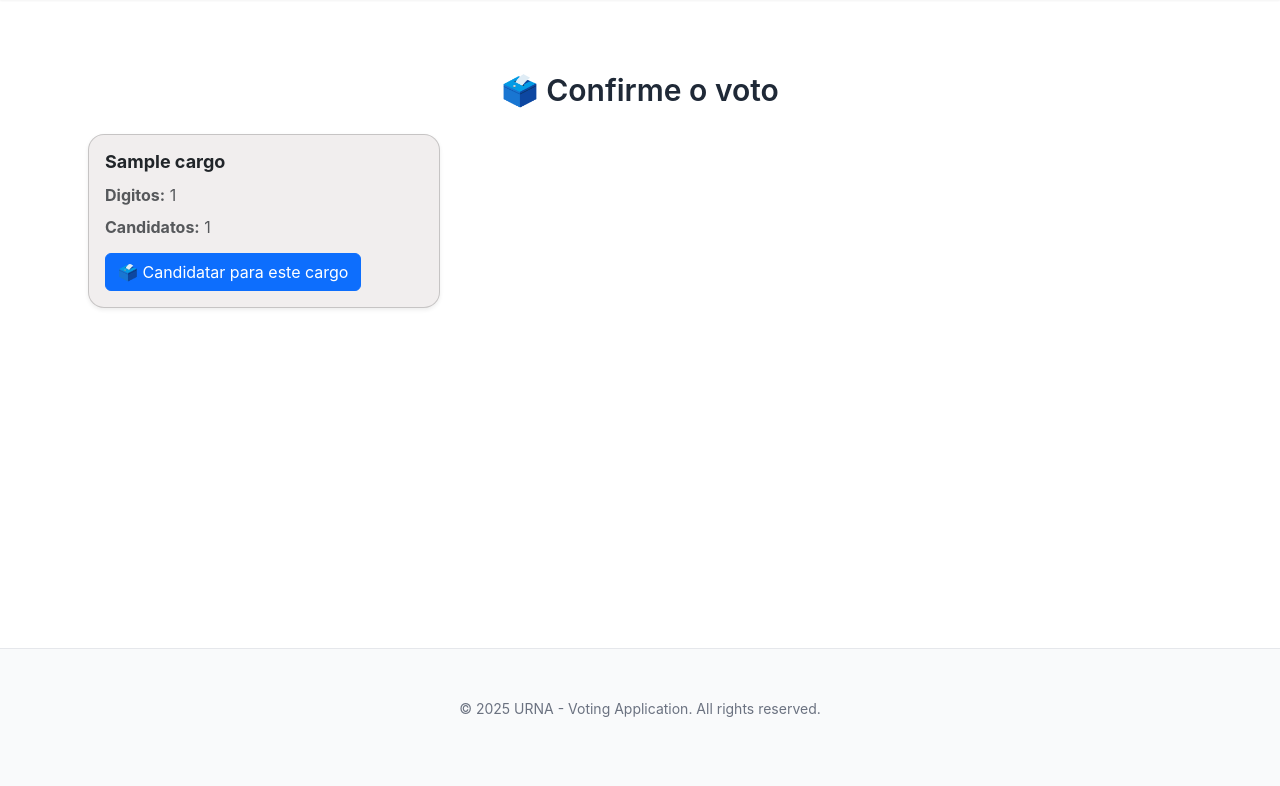
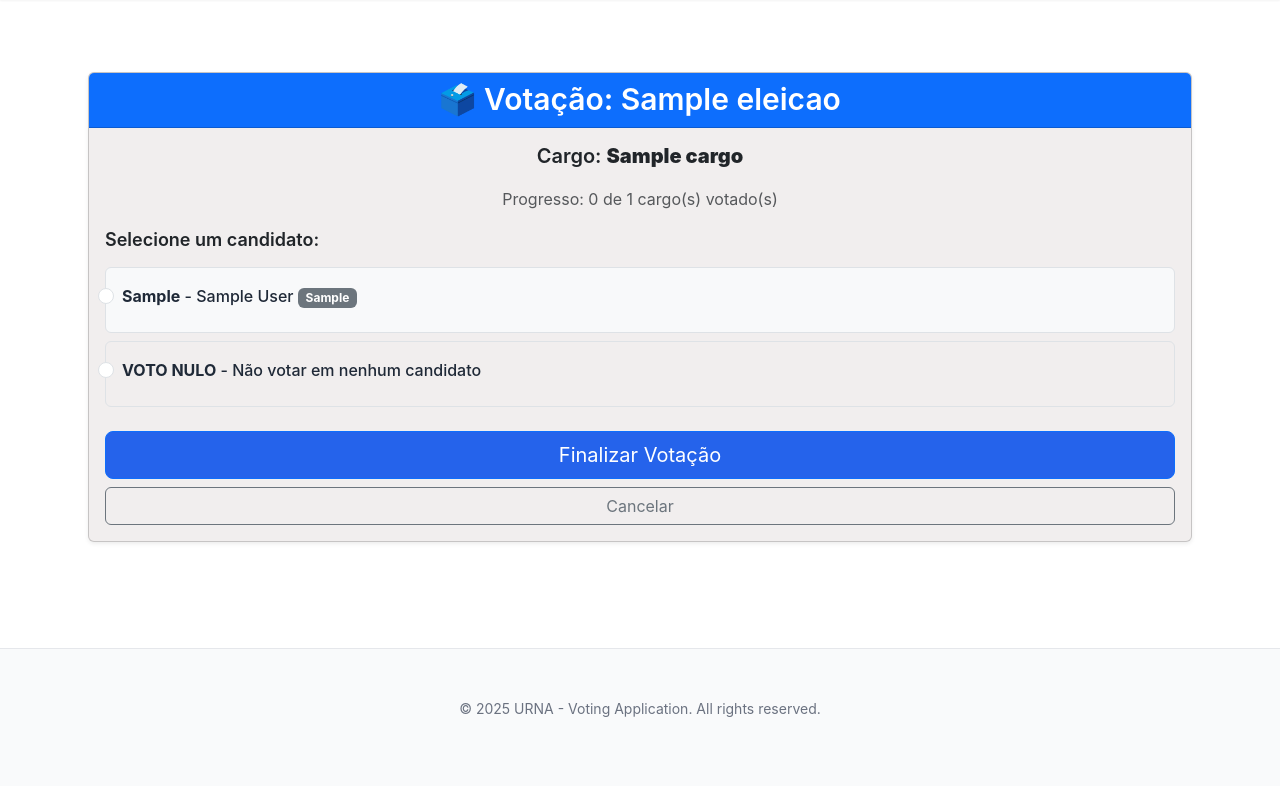
Before and after one commit to Junior-Rosa/urna-eletronica, a Django app: page /votar/1/ in a window 1280 px wide. Shown: the part 88-874 px from the top of the page. Run offline with Django 5.2, Linux system fonts and the light colour scheme; a user stored in the database is signed in; tables that the repository leaves empty hold one stand-in row (values such as "Sample post").

Commit message:
refactor: changed voting process for a step by step using browser session

```diff
--- a/src/urna/templates/votar.html
+++ b/src/urna/templates/votar.html
@@ -1,11 +1,99 @@
 {% extends '_partials/base.html' %}
-{% load static%}
+{% load static %}
 {% block title %} - Voto{% endblock %}
-{% block extra_head%}
+{% block extra_head %}
 <link rel="stylesheet" href="{% static 'css/index.css' %}">
-{% endblock %}{% block content %}
+{% endblock %}
+
+{% block content %}
 <div class="container mt-4">
-    <h2 class="mb-4 mt-4  text-center">🗳️ Confirme o voto</h2>
-        {% include '_partials/card_cargos.html' with cargos=cargos eleicao=eleicao %}
+    {% if voting_complete %}
+        <div class="alert alert-success text-center" role="alert">
+            <h2>✅ Votação Concluída!</h2>
+            <p>Você votou em todos os cargos da eleição <strong>{{ eleicao.nome }}</strong>.</p>
+            <a href="{% url 'index' %}" class="btn btn-primary mt-3">Voltar para Início</a>
+        </div>
+    {% else %}
+        <div class="card shadow-sm">
+            <div class="card-header bg-primary text-white">
+                <h2 class="mb-0 text-center">🗳️ Votação: {{ eleicao.nome }}</h2>
+            </div>
+            <div class="card-body">
+                <div class="mb-3">
+                    <h4 class="text-center">Cargo: <strong>{{ cargo.nome }}</strong></h4>
+                    <p class="text-center text-muted">
+                        Progresso: {{ request.session.cargos_votados|default:0 }} de {{ total_cargos }} cargo(s) votado(s)
+                    </p>
+                </div>
+
+                <form method="POST" action="{% url 'votar' eleicao.pk %}">
+                    {% csrf_token %}
+
+                    {# Hidden fields for the form #}
+                    <input type="hidden" name="eleicao" value="{{ eleicao.pk }}">
+                    <input type="hidden" name="cargo" value="{{ cargo.pk }}">
+                    <input type="hidden" name="eleitor" value="{{ request.user.eleitor.pk }}">
+
+                    <div class="mb-4">
+                        <h5 class="mb-3">Selecione um candidato:</h5>
+
+                        {% if cargo.candidatos.all %}
+                            {% for candidato in cargo.candidatos.all %}
+                                <div class="form-check mb-2 p-3 border rounded {% if forloop.counter0|divisibleby:2 %}bg-light{% endif %}">
+                                    <input class="form-check-input"
+                                           type="radio"
+                                           name="candidato"
+                                           id="candidato_{{ candidato.pk }}"
+                                           value="{{ candidato.pk }}"
+                                           required>
+                                    <label class="form-check-label w-100" for="candidato_{{ candidato.pk }}">
+                                        <strong>{{ candidato.numero }}</strong> - {{ candidato.eleitor.user.get_full_name|default:candidato.eleitor.user.username }}
+                                        {% if candidato.partido %}
+                                            <span class="badge bg-secondary">{{ candidato.partido }}</span>
+                                        {% endif %}
+                                    </label>
+                                </div>
+                            {% endfor %}
+
+                            {# Option for blank/null vote #}
+                            <div class="form-check mb-2 p-3 border rounded">
+                                <input class="form-check-input"
+                                       type="radio"
+                                       name="candidato"
+                                       id="candidato_nulo"
+                                       value=""
+                                       required>
+                                <label class="form-check-label w-100" for="candidato_nulo">
+                                    <strong>VOTO NULO</strong> - Não votar em nenhum candidato
+                                </label>
+                            </div>
+                        {% else %}
+                            <div class="alert alert-warning">
+                                Não há candidatos cadastrados para este cargo.
+                            </div>
+                        {% endif %}
+                    </div>
+
+                    {% if form.errors %}
+                        <div class="alert alert-danger">
+                            <strong>Erro ao processar o voto:</strong>
+                            {{ form.errors }}
+                        </div>
+                    {% endif %}
+
+                    <div class="d-grid gap-2">
+                        <button type="submit" class="btn btn-primary btn-lg">
+                            {% if request.session.cargos_votados|default:0|add:1 >= total_cargos %}
+                                Finalizar Votação
+                            {% else %}
+                                Confirmar e Próximo Cargo
+                            {% endif %}
+                        </button>
+                        <a href="{% url 'index' %}" class="btn btn-outline-secondary">Cancelar</a>
+                    </div>
+                </form>
+            </div>
+        </div>
+    {% endif %}
 </div>
 {% endblock %}
--- a/src/urna/views/votacao.py
+++ b/src/urna/views/votacao.py
@@ -75,16 +75,90 @@ class VotoCreateView(LoginRequiredMixin, CreateView):
     template_name = 'votar.html'
     success_url = reverse_lazy('index')
 
+    def setup(self, request, *args, **kwargs):
+        super().setup(request, *args, **kwargs)
+        if self.request.session.get('eleicao_atual') != self.kwargs['pk'] or self.request.session.get('eleicao_atual') is None:
+            self.request.session['eleicao_atual'] = self.kwargs['pk']
+            self.request.session['cargos_votados'] = 0
+            self.request.session['votos_pendentes'] = []
+
     def get_context_data(self, **kwargs):
         context = super().get_context_data(**kwargs)
         pk = self.kwargs['pk']
         context['eleicao'] = Eleicao.objects.get(pk=pk)
-        context['cargos'] = Cargo.objects.filter(eleicao__pk=pk)
+        cargos = Cargo.objects.filter(eleicao__pk=pk).order_by('id')
+        count_cargos = cargos.count()
+
+        cargos_votados = self.request.session.get('cargos_votados', 0)
+
+        if cargos_votados >= count_cargos:
+            context['cargo'] = None
+            context['voting_complete'] = True
+        else:
+            context['cargo'] = cargos[cargos_votados]
+            context['voting_complete'] = False
+
+        context['total_cargos'] = count_cargos
+
         return context
 
     def form_valid(self, form):
-        messages.success(self.request, "Voto computado com sucesso!")
-        return super().form_valid(form)
+        voto_data = {
+            'eleitor_id': form.cleaned_data['eleitor'].id,
+            'cargo_id': form.cleaned_data['cargo'].id,
+            'candidato_id': form.cleaned_data['candidato'].id if form.cleaned_data['candidato'] else None,
+            'eleicao_id': form.cleaned_data['eleicao'].id,
+        }
+
+        # Add vote to pending votes in session
+        votos_pendentes = self.request.session.get('votos_pendentes', [])
+        votos_pendentes.append(voto_data)
+        self.request.session['votos_pendentes'] = votos_pendentes
+
+        # Increment voted positions counter
+        self.request.session['cargos_votados'] += 1
+
+        # Get total number of positions
+        pk = self.kwargs['pk']
+        cargos = Cargo.objects.filter(eleicao__pk=pk)
+        total_cargos = cargos.count()
+
+        # Check if all positions have been voted on
+        if self.request.session['cargos_votados'] >= total_cargos:
+            # Save all votes to database
+            self._save_all_votes()
+            messages.success(self.request, "Todos os votos foram computados com sucesso!")
+            # Clear session data
+            self.request.session['votos_pendentes'] = []
+            self.request.session['cargos_votados'] = 0
+            return self.redirect_to_success()
+        else:
+            messages.success(self.request, "Voto registrado! Prossiga para o próximo cargo.")
+            # Redirect back to the same view to vote for next position
+            return self.redirect_to_next_vote()
+
+    def _save_all_votes(self):
+        """Save all pending votes from session to database."""
+        votos_pendentes = self.request.session.get('votos_pendentes', [])
+
+        for voto_data in votos_pendentes:
+            Voto.objects.create(
+                eleitor_id=voto_data['eleitor_id'],
+                cargo_id=voto_data['cargo_id'],
+                candidato_id=voto_data['candidato_id'],
+                eleicao_id=voto_data['eleicao_id'],
+            )
+
+    def redirect_to_next_vote(self):
+        """Redirect to the same voting view for the next position."""
+        from django.http import HttpResponseRedirect
+        pk = self.kwargs['pk']
+        return HttpResponseRedirect(reverse('votar', kwargs={'pk': pk}))
+
+    def redirect_to_success(self):
+        """Redirect to success URL after all votes are saved."""
+        from django.http import HttpResponseRedirect
+        return HttpResponseRedirect(reverse('index'))
 
     def form_invalid(self, form):
         messages.error(self.request, "Erro ao computar voto.")
```
